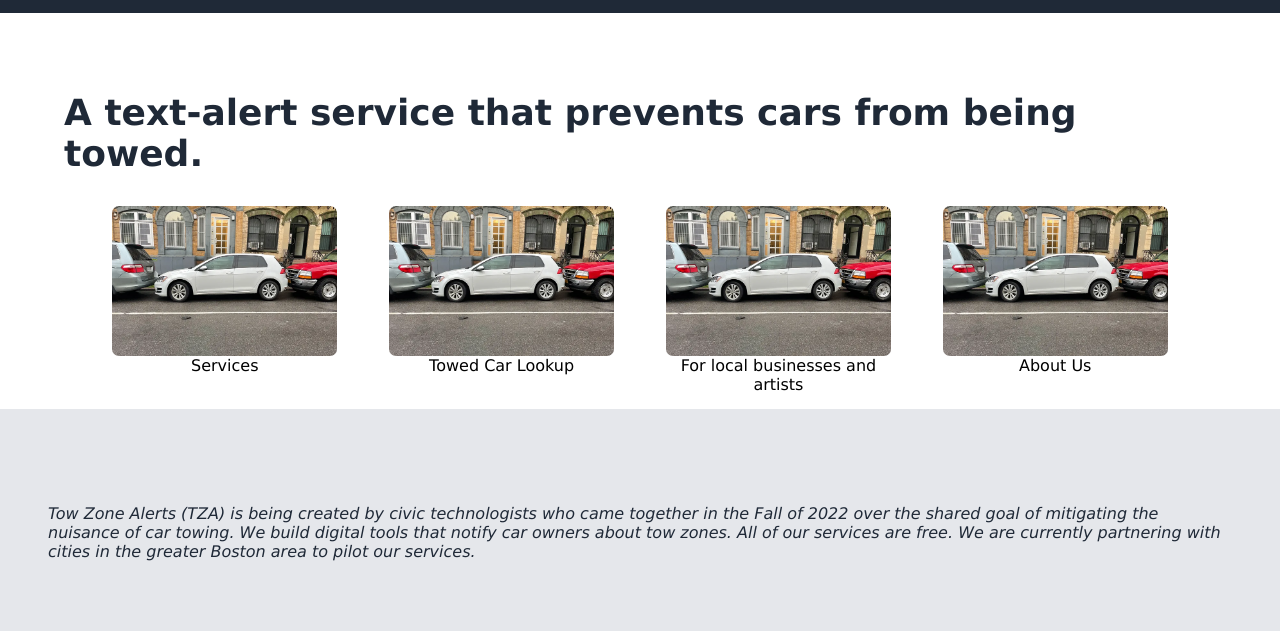
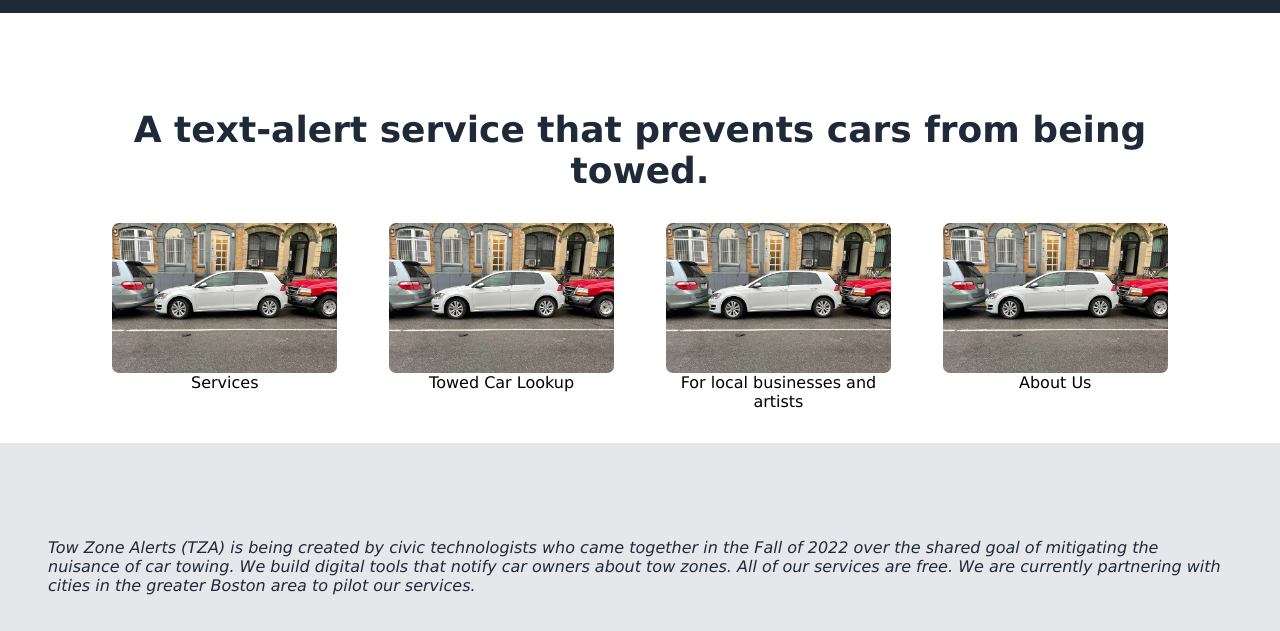
Before and after one commit to rymurray1/landing-page, a plain HTML site: page index.html in a window 1280 px wide. Shown: the part 169-800 px from the top of the page. Drawn offline with Linux system fonts and the light colour scheme.

Commit message:
Edit height of content to flexible

```diff
--- a/style.css
+++ b/style.css
@@ -40,10 +40,10 @@ ul{
     display: flex;
     flex-direction: column;
     margin-top: 32px;
-    height: 300px;
     align-items: center;
     justify-content: center;
     padding: 32px;
+    flex-grow: 1;
 }
 
 .title{
@@ -52,6 +52,7 @@ ul{
     font-size: 36px;
     font-weight: 700;
     color:#1F2937;
+    text-align: center;
 }
 
 .container{
@@ -85,6 +86,7 @@ ul{
     display: flex;
     justify-content: center;
     align-items: center;
+
 }
 
 .footer{
```
